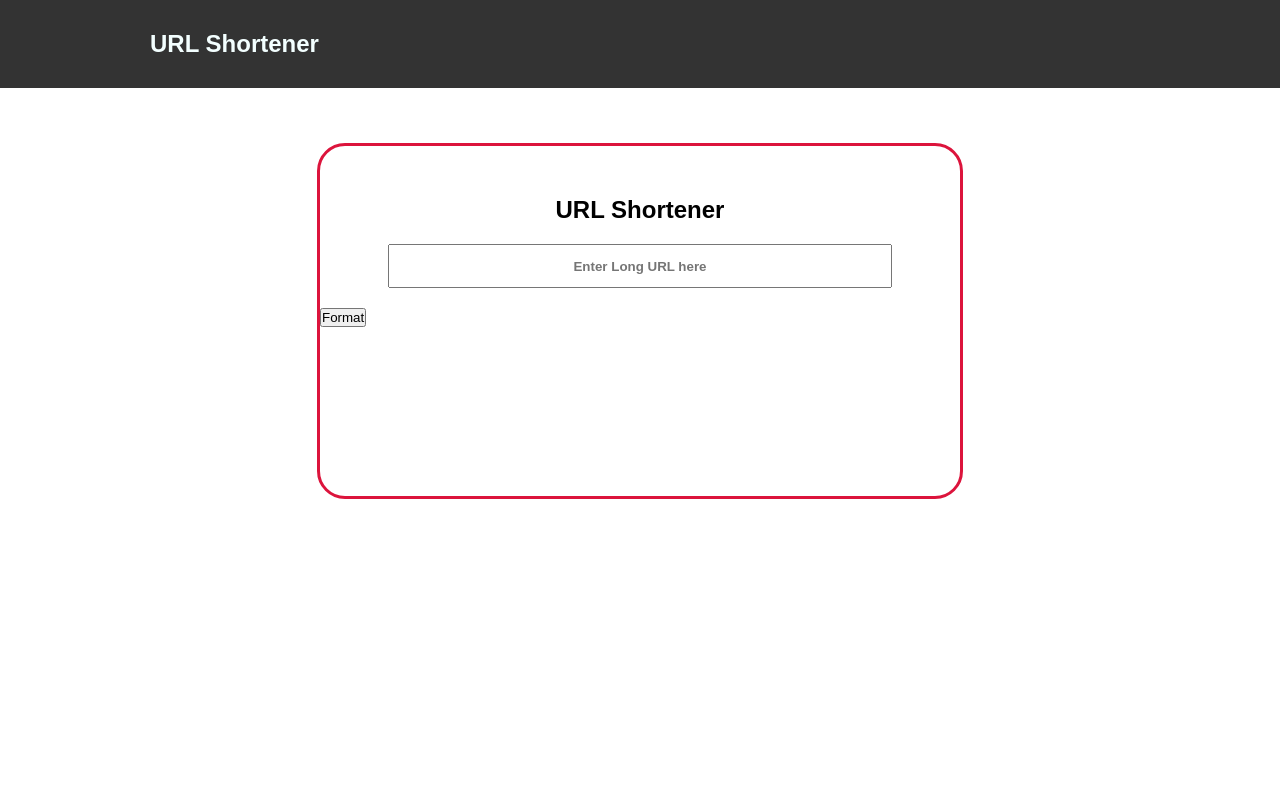
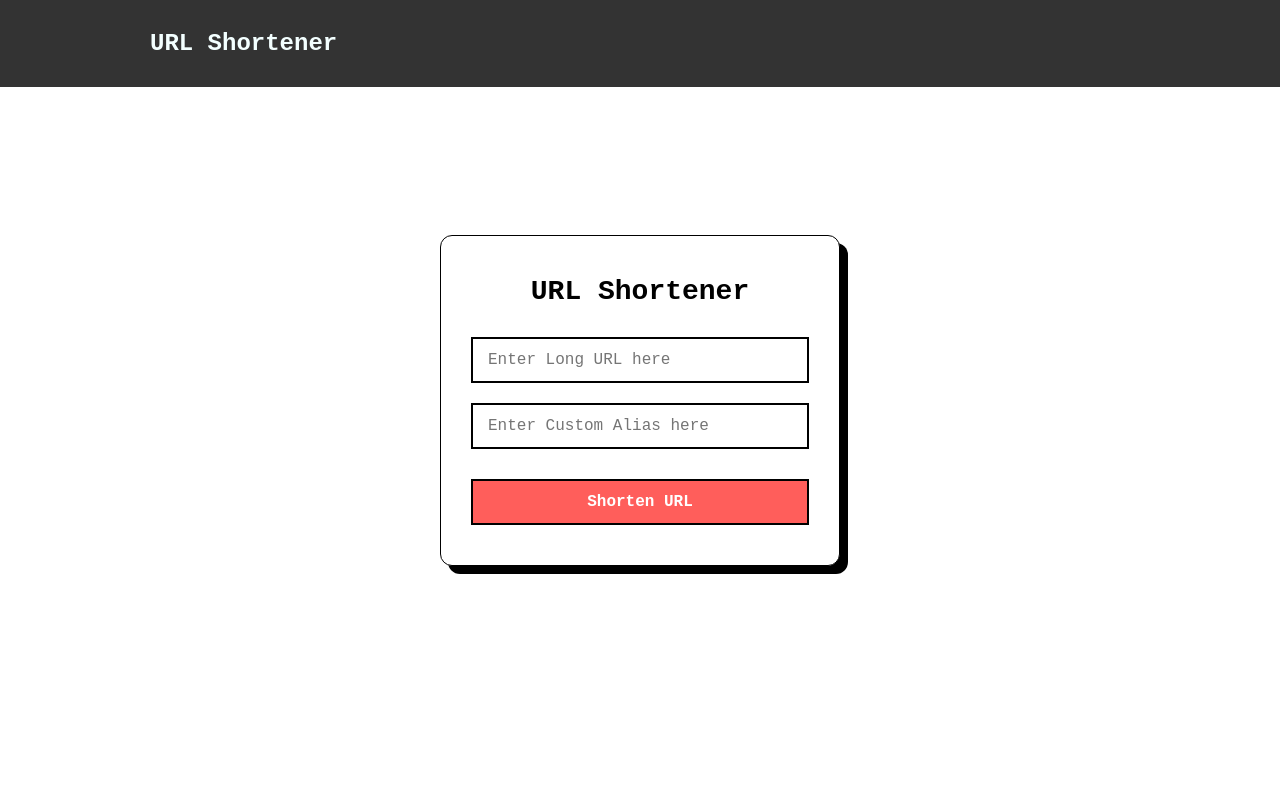
Before and after one commit to FrostyAqua37/URL-Shortener, a Flask app: page / in a window 1280 px wide. Run offline with Flask 3, Linux system fonts and the light colour scheme.

Commit message:
Added CSS to website

```diff
--- a/app.py
+++ b/app.py
@@ -4,14 +4,16 @@ import qrcode
 import qrcode.image.svg
 from datetime import datetime
 import requests
-import constants
+import constants #Local file with personal API Token.
 import validators
+from io import BytesIO
+from base64 import b64encode
 
 app = Flask(__name__)
 app.config['SQLALCHEMY_DATABASE_URI'] = 'sqlite:///url_history.db'
 db = SQLAlchemy(app)
 app.app_context().push()
-app.secret_key= constants.app_secret_key
+app.secret_key= constants.app_api_key
 error_message = None
 original_url = ""
 
@@ -20,7 +22,6 @@ class Urls(db.Model):
     original_url = db.Column(db.String(255), nullable=False)
     short_url = db.Column(db.String(255), nullable=False)
     alias = db.Column(db.String(255), nullable=True)
-    qr_code = db.Column(db.BLOB, nullable=True)
     date_logged = db.Column(db.DateTime, default=datetime.utcnow)
 
 @app.route("/")
@@ -30,7 +31,8 @@ def index():
 @app.route("/", methods=['POST'])
 def format_url():
     original_url = request.form['original-url']
-    #alias = request.form['alias']
+    alias = request.form['alias']
+
     if not validators.url(original_url):
         flash('Error: Invalid URL.')
         return redirect('/')
@@ -39,9 +41,8 @@ def format_url():
         if record:
             flash(record.short_url)
         else:
-            short_url = shorten_url(original_url)
-            new_record = Urls(original_url=original_url, short_url=short_url)
-
+            short_url = shorten_url(original_url, alias)
+            new_record = Urls(original_url=original_url, short_url=short_url, alias=alias)
             try:
                 db.session.add(new_record)
                 db.session.commit()
@@ -50,7 +51,7 @@ def format_url():
                 flash('Error: Something went wrong, please try again.')
         return redirect('/')
 
-def shorten_url(original_link, alias=""):
+def shorten_url(original_link, alias=None):
     try:
         headers = {
             'Authorization': f'Bearer {constants.tiny_url_token}',
@@ -60,6 +61,7 @@ def shorten_url(original_link, alias=""):
         data = {
             'url': original_link,
             'domain': 'tinyurl.com',
+            'alias' : alias,
         }
         response = requests.post(url='https://api.tinyurl.com/create', headers=headers, json=data)
 
@@ -83,9 +85,6 @@ def shorten_url(original_link, alias=""):
         flash(error_message)
         return redirect('/')
 
-def create_qr(original_link):
-    ...
-
 def store_record():
     ...
 
@@ -95,8 +94,5 @@ def delete_record():
 def update_record():
     ...
 
-def retrieve_record(url):
-   ...
-
 if __name__ == "__main__":
     app.run(debug=True)
--- /dev/null
+++ b/scripts/script.js
@@ -0,0 +1,7 @@
+function clipboard() {
+    let link = document.getElementById("shortenedURL");
+    link.select();
+    link.setSelectionRange(0, 99999);
+    navigator.clipboard.writeText(link.value);
+    alert('Copied to Clipboard');
+}
--- a/static/css/base.css
+++ b/static/css/base.css
@@ -1,7 +1,15 @@
+:root {
+    --primary: #000000;
+    --secondary: #FFFFFF;
+    --accent: #FF5E5B;
+    --shadow: 8px 8px 0px var(--primary);
+}
+
 * {
     margin: 0;
     padding: 0;
-    font-family: 'Poppins', sans-serif;
+    box-sizing: border-box;
+    font-family: 'Courier New', monospace;
 }
 
 nav {
--- a/static/css/index.css
+++ b/static/css/index.css
@@ -1,24 +1,97 @@
-div {
-    width: 50%;
-    margin-top: 10%;
-    margin-left: auto;
-    margin-right: auto;
-    outline: 3px solid crimson;
-    display: block;
-    height: 300px;
-    border-radius: 25px;
-    padding-top: 50px;
+body {
+    background-color: var(--secondary);
+    display: flex;
+    justify-content: center;
+    align-items: center;
+    min-height: 100vh;
+    padding: 20px;
 }
 
-input[type="text"] {
-    width: 500px;
-    height: 40px;
-    margin: 20px auto;
+.url-container {
+    width: 100%;
+    max-width: 400px;
+    border: 1px solid var(--primary);
+    padding: 40px 30px;
+    background-color: var(--secondary);
+    box-shadow: var(--shadow);
+    position: relative;
+    border-radius: 12px;
+}
+
+.url-container::before {
+    content: '';
+    position: absolute;
+    top: 6px;
+    left: 6px;
+    right: -6px;
+    bottom: -6px;
+    border: 1px solid var(--primary);
+    z-index: -1;
+    border-radius: 12px;
+}
+
+h2 {
+    color: var(--primary);
+    margin-bottom: 30px;
+    font-size: 28px;
+    font-weight: 700;
     text-align: center;
+}
+
+.input-group {
+    margin-bottom: 20px;
+    position: relative;
+}
+
+label {
     display: block;
+    margin-bottom: 8px;
+    font-weight: bold;
+    color: var(--primary);
+}
+
+input {
+    width: 100%;
+    padding: 12px 15px;
+    border: 2px solid var(--primary);
+    background-color: var(--secondary);
+    font-size: 16px;
+    outline: none;
+    transition: all 0.3s;
+}
+
+input:focus {
+    box-shadow: 4px 4px 0px var(--primary);
+}
+
+button {
+    width: 100%;
+    padding: 12px;
+    background-color: var(--accent);
+    color: var(--secondary);
+    border: 2px solid var(--primary);
+    font-size: 16px;
+    font-weight: bold;
+    cursor: pointer;
+    margin-top: 10px;
+    transition: all 0.3s;
+}
+
+button:hover {
+    box-shadow: 4px 4px 0px var(--primary);
+    transform: translate(-2px, -2px);
+}
+
+.divider {
+    display: flex;
+    align-items: center;
+    margin: 25px 0;
+    color: var(--primary);
     font-weight: bold;
 }
 
-h2 {
-    text-align: center;
+.divider::before, .divider::after {
+    content: "";
+    flex: 1;
+    border-bottom: 2px solid var(--primary);
 }
--- a/templates/index.html
+++ b/templates/index.html
@@ -3,37 +3,40 @@
 {% block head %}
 <title>URL Shortener</title>
 <link rel="stylesheet" href="{{url_for('static', filename='css/index.css')}}">
+<script src="../scripts/script.js"></script>
 {% endblock %}
 
 {% block body %}
-<div>
+<div class="url-container">
     <form action="{{url_for('format_url')}}" id="url-form" method="post">
         <h2>URL Shortener</h2>
-        <label for="original-url"></label>
-        <input type="text" id="original-url" name="original-url" placeholder="Enter Long URL here">
-        <!--<label for="alias"></label>
-        <input type="text" id="alias" name="alias" placeholder="Enter Custom Alias here"><br> -->
+
+        <div class="input-group">
+            <label for="original-url"></label>
+            <input type="text" id="original-url" name="original-url" placeholder="Enter Long URL here" autocomplete="off">
+        </div>
+
+        <div class="input-group">
+            <label for="alias"></label>
+            <input type="text" id="alias" name="alias" placeholder="Enter Custom Alias here" autocomplete="off">
+        </div>
+
+        <button type="submit" form="url-form" value="Submit">Shorten URL</button>
     </form>
-    <button type="submit" form="url-form" value="Submit">Format</button>
-    {% with messages = get_flashed_messages() %}
-        {% if messages %}
-            {% for message in messages %}
-                {% if message.startswith('Error:') %}
-                    <h2>{{ message }}</h2>
+    {% with message = get_flashed_messages() %}
+        {% if message %}
+            <div class="divider"></div>
+                {% if message[0].startswith('Error:') %}
+                    <h2>{{ message[0] }}</h2>
                 {% else %}
-                    <h2>{{ message }}</h2>
-                    <button type="button" name="qr-code">
-                        <img src="https://img.icons8.com/officel/30/qr-code.png"
-                        alt="qr-code">
-                    </button>
-                    <button type="button" name="share">
-                        <img src="https://img.icons8.com/ios-glyphs/30/share--v1.png" alt="share">Share
-                    </button>
-                    <button type="button" name="copy">
-                        <img src="https://img.icons8.com/ios-glyphs/30/copy.png" alt="copy">Copy
-                    </button>
+                    <div class="media-options">
+                        <label for="shortened-url">Shortened URL</label>
+                        <input type="text" id="shortenedURL" value="{{ message[0] }}" disabled>
+
+                        <button type="button" name="share">Share</button>
+                        <button onclick="clipboard()" name="copy">Copy</button><br>
+                    </div>
                 {% endif %}
-            {% endfor %}
         {% endif %}
     {% endwith %}
 </div>
```
Also changed, not shown: instance/url_history.db.
